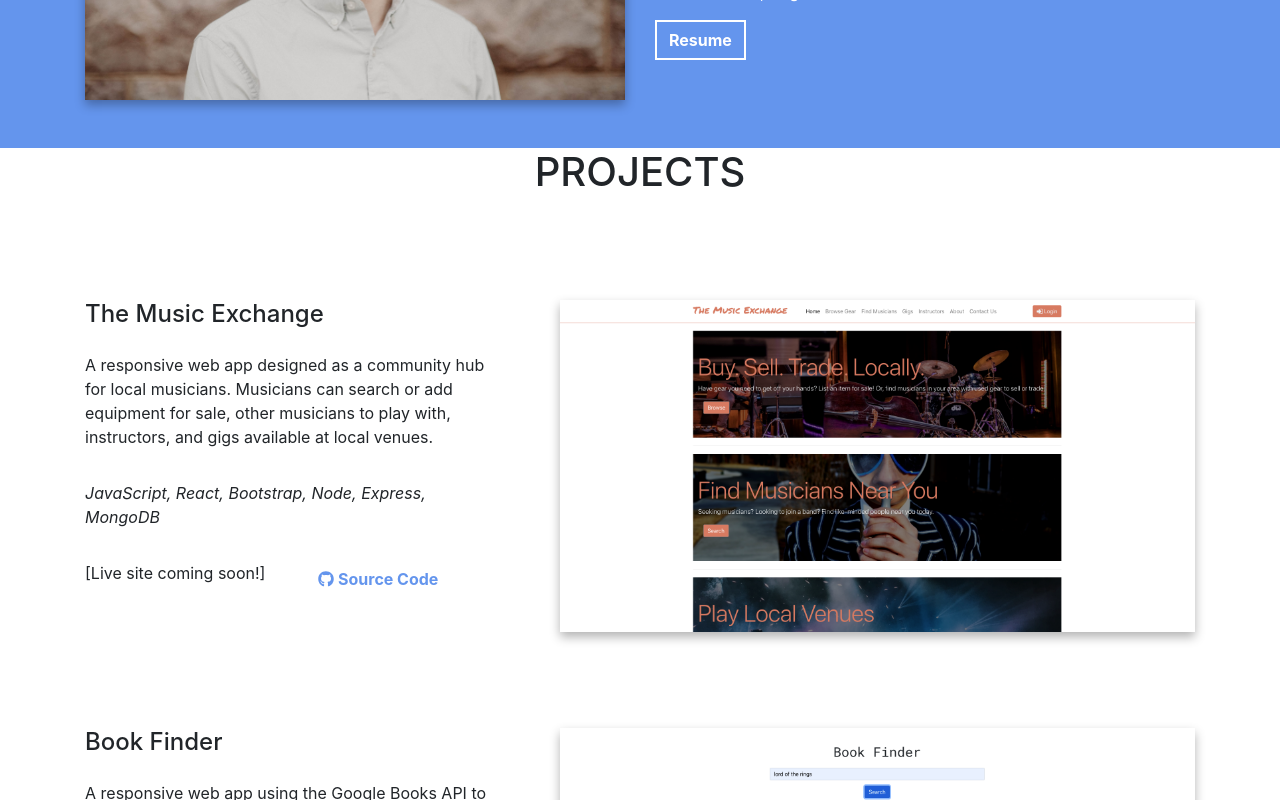
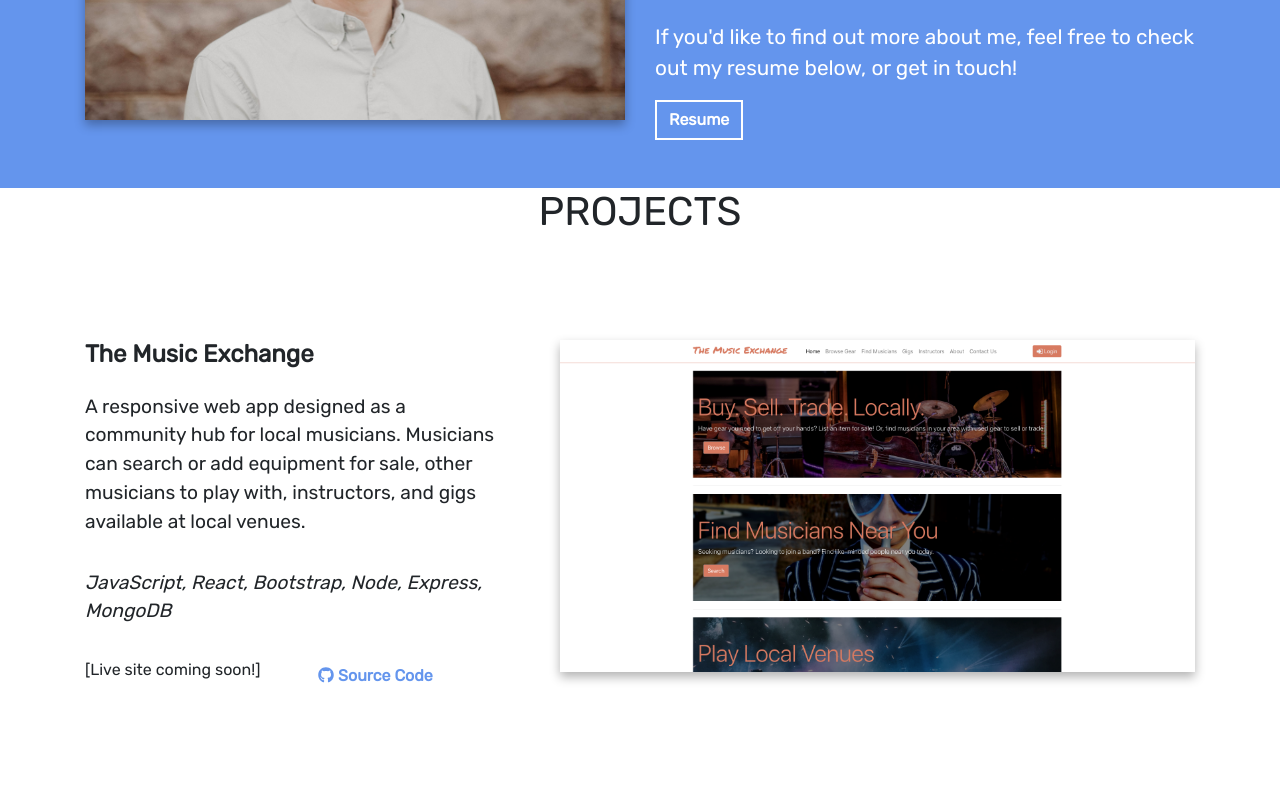
Before and after one commit to aliselmes/2021-portfolio, a React (Create React App) app: page / in a window 1280 px wide. Shown: the part 1212-2012 px from the top of the page. Built offline with nearby package versions, Linux system fonts and the light colour scheme.

Commit message:
added Rubik font

```diff
--- a/public/index.html
+++ b/public/index.html
@@ -24,6 +24,10 @@
       work correctly both with client-side routing and a non-root public URL.
       Learn how to configure a non-root public URL by running `npm run build`.
     -->
+
+    <link rel="preconnect" href="https://fonts.gstatic.com">
+    <link href="https://fonts.googleapis.com/css2?family=Rubik&display=swap" rel="stylesheet">
+
     <title>Alasdair Selmes</title>
   </head>
   <body>
--- a/src/App.css
+++ b/src/App.css
@@ -1,6 +1,11 @@
+html {
+  scroll-behavior: smooth;
+}
+
 .App {
   text-align: center;
   font-size: 1rem;
+  font-family: 'Rubik', sans-serif;
 }
 
 p a {
@@ -52,6 +57,14 @@ p a {
 #about-section {
   background-color: #6495ED;
   color: #fff;
+}
+
+#about-section p {
+  font-size: 1.3rem;
+}
+
+#projects-section p {
+  font-size: 1.2rem;
 }
 
 #profile-img, .project-img
--- a/src/components/ProjectsComponent.js
+++ b/src/components/ProjectsComponent.js
@@ -10,7 +10,7 @@ function RenderProject({project}) {
             <div className="col-12 col-md-5 text-left pr-xl-5">
                 <div className="row mb-3">
                     <div className="col">
-                        <h4>{project.name}</h4>
+                        <h4><strong>{project.name}</strong></h4>
                     </div>
                 </div>
                 <div className="row mb-3">
```
